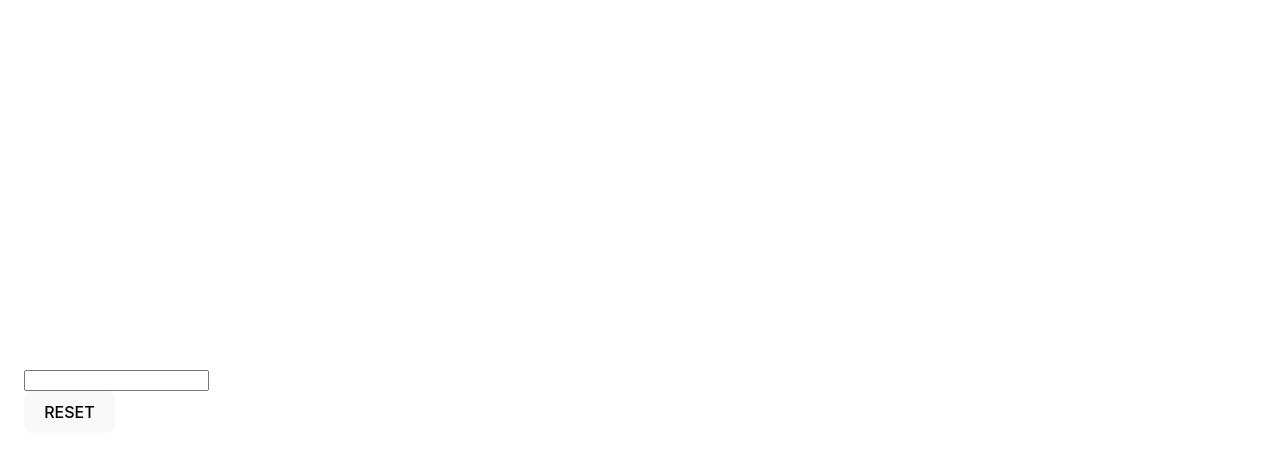
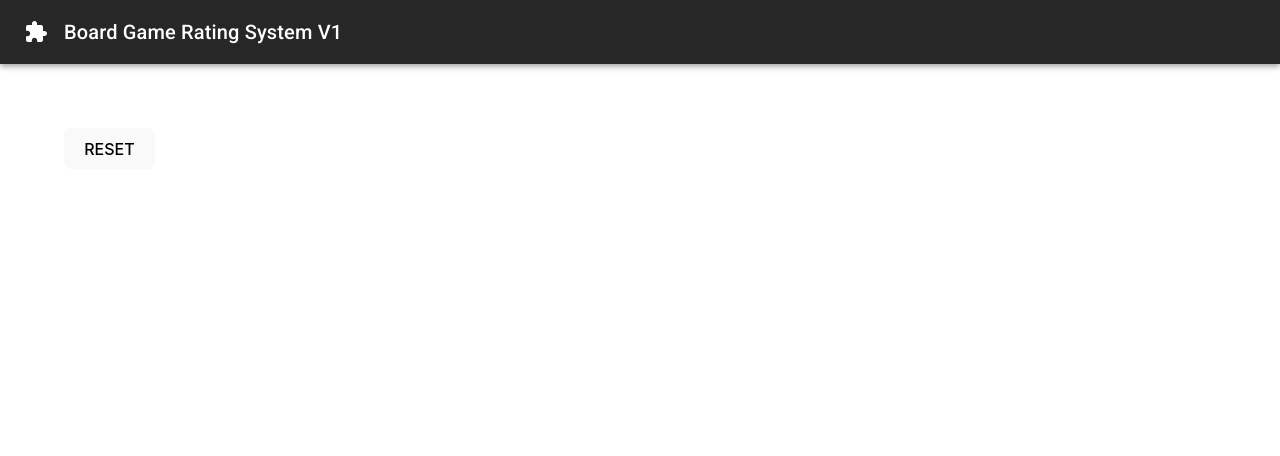
Before and after one commit to warabico/BoardGameRatingSystemV1, a React (Vite) app in the folder board_game_rating/: page / in a window 1280 px wide. Shown: the top 456 px of the page. Built offline with nearby package versions, Linux system fonts and the light colour scheme.

Commit message:
[Modify]Refactoring

```diff
--- a/board_game_rating/index.html
+++ b/board_game_rating/index.html
@@ -3,10 +3,30 @@
     <head>
         <meta charset="UTF-8" />
         <link rel="icon" type="image/svg+xml" href="/vite.svg" />
+        <link rel="preconnect" href="https://fonts.googleapis.com" />
+        <link rel="preconnect" href="https://fonts.gstatic.com" crossorigin />
+        <link
+            rel="stylesheet"
+            href="https://fonts.googleapis.com/css2?family=Roboto:wght@300;400;500;700&display=swap"
+        />
+        <link
+            rel="stylesheet"
+            href="https://fonts.googleapis.com/icon?family=Material+Icons"
+        />
         <meta name="viewport" content="width=device-width, initial-scale=1.0" />
-        <title>Vite + React</title>
+        <title>Board Game Rating System V1</title>
     </head>
     <body>
+        <style>
+            html,
+            body,
+            #root {
+                margin: 0;
+                padding: 0;
+                width: 100%;
+                height: 100%;
+            }
+        </style>
         <div id="root"></div>
         <script type="module" src="/src/main.jsx"></script>
     </body>
--- a/board_game_rating/src/App.jsx
+++ b/board_game_rating/src/App.jsx
@@ -1,7 +1,9 @@
 import { useState, useEffect } from "react";
 import { ThemeProvider, createTheme } from "@mui/material/styles";
 import { Container } from "@mui/material";
+import AppNavbar from "./components/AppNavbar";
 import UserRegistration from "./components/UserRegistration";
+import UserList from "./components/UserList";
 
 const STORAGE_KEY_USERS = "local-storage-users";
 const STORAGE_KEY_HISTORIES = "local-storage-histories";
@@ -41,15 +43,10 @@
 
     return (
         <ThemeProvider theme={theme}>
+            <AppNavbar />
             <Container maxWidth="lg" sx={{ paddingTop: 2, paddingBottom: 2 }}>
                 <UserRegistration register={addUser} />
-                {users.map((user, idx) => {
-                    return (
-                        <p>
-                            {idx} : {user.username} RATING = {user.rating}
-                        </p>
-                    );
-                })}
+                <UserList users={users} />
                 <button onClick={resetData}>RESET</button>
             </Container>
         </ThemeProvider>
--- /dev/null
+++ b/board_game_rating/src/components/AppNavbar.jsx
@@ -0,0 +1,17 @@
+import { AppBar, Toolbar, Typography } from "@mui/material";
+import ExtensionIcon from "@mui/icons-material/Extension";
+
+const AppNavbar = () => {
+    return (
+        <AppBar position="sticky">
+            <Toolbar>
+                <ExtensionIcon sx={{ mr: 2 }} />
+                <Typography variant="h6" sx={{ flexGrow: 1 }}>
+                    Board Game Rating System V1
+                </Typography>
+            </Toolbar>
+        </AppBar>
+    );
+};
+
+export default AppNavbar;
--- /dev/null
+++ b/board_game_rating/src/components/UserInformation.jsx
@@ -0,0 +1,11 @@
+const UserInformation = ({ user, idx }) => {
+    return (
+        <>
+            <p key={idx}>
+                {idx} : {user.username} RATING = {user.rating}
+            </p>
+        </>
+    );
+};
+
+export default UserInformation;
--- /dev/null
+++ b/board_game_rating/src/components/UserList.jsx
@@ -0,0 +1,13 @@
+import UserInformation from "./UserInformation";
+
+const UserList = ({ users = [] }) => {
+    return (
+        <>
+            {users.map((user, idx) => (
+                <UserInformation user={user} idx={idx} />
+            ))}
+        </>
+    );
+};
+
+export default UserList;
--- a/board_game_rating/src/components/UserRegistration.jsx
+++ b/board_game_rating/src/components/UserRegistration.jsx
@@ -1,5 +1,6 @@
 import { nanoid } from "nanoid";
 import { useState } from "react";
+import TextField from "@mui/material/TextField";
 
 const UserRegistration = ({ register }) => {
     const [username, setUsername] = useState("");
@@ -23,12 +24,13 @@
     return (
         <>
             <form onSubmit={submit}>
-                <input
+                <TextField
                     id="username"
-                    type="text"
+                    label="username"
+                    variant="standard"
                     value={username}
                     onChange={updateUsername}
-                ></input>
+                />
             </form>
         </>
     );
```
